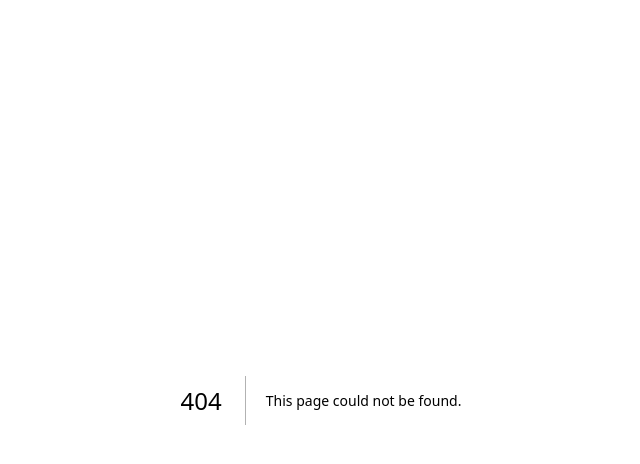
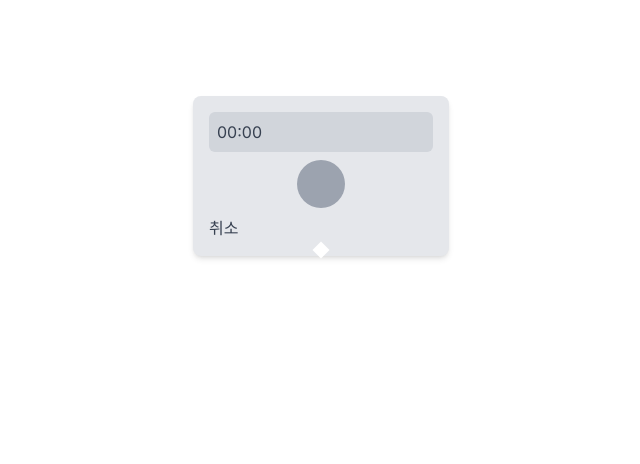
Before and after one commit to gamrom/family_diary_front, a Next.js app: page /recorder in a window 1280 px wide. Before the commit this address had no page. Shown: the top 464 px of the page, without its empty margins (319-959 px from the left). Built offline with nearby package versions, Linux system fonts and the light colour scheme.

Commit message:
stt테스트

```diff
--- /dev/null
+++ b/app/Recorder.js
@@ -0,0 +1,73 @@
+"use client";
+
+// components/Recorder.js
+import React, { useState, useRef } from "react";
+import axios from "axios";
+
+export const Recorder = ({ sttJwt }) => {
+  const [isRecording, setIsRecording] = useState(false);
+  const [audioURL, setAudioURL] = useState("");
+  const [errorMessage, setErrorMessage] = useState("");
+  const mediaRecorder = useRef(null);
+  const audioChunks = useRef([]);
+
+  const startRecording = async () => {
+    try {
+      const stream = await navigator.mediaDevices.getUserMedia({ audio: true });
+      mediaRecorder.current = new MediaRecorder(stream);
+      mediaRecorder.current.ondataavailable = (event) => {
+        audioChunks.current.push(event.data);
+      };
+      mediaRecorder.current.onstop = () => {
+        const audioBlob = new Blob(audioChunks.current, { type: "audio/wav" });
+        const audioUrl = URL.createObjectURL(audioBlob);
+        setAudioURL(audioUrl);
+        audioChunks.current = [];
+      };
+      mediaRecorder.current.start();
+      setIsRecording(true);
+      setErrorMessage("");
+    } catch (error) {
+      console.error("Error accessing media devices:", error);
+      setErrorMessage("Error accessing media devices: " + error.message);
+    }
+  };
+
+  const stopRecording = () => {
+    if (mediaRecorder.current) {
+      mediaRecorder.current.stop();
+      setIsRecording(false);
+
+      axios("https://openapi.vito.ai/v1/transcribe", {
+        method: "POST",
+        headers: {
+          Authorization: `Bearer ${sttJwt}`,
+          Accept: "application/json",
+          "Content-Type": "multipart/form-data",
+        },
+        data: {
+          file: audioChunks.current,
+        },
+      }).then((res) => {
+        console.log(res);
+      });
+    }
+  };
+
+  return (
+    <div>
+      <button onClick={isRecording ? stopRecording : startRecording}>
+        {isRecording ? "Stop Recording" : "Start Recording"}
+      </button>
+      {audioURL && (
+        <div>
+          <audio controls src={audioURL}></audio>
+          <a href={audioURL} download="recording.wav">
+            Download Recording
+          </a>
+        </div>
+      )}
+      {errorMessage && <p style={{ color: "red" }}>{errorMessage}</p>}
+    </div>
+  );
+};
--- a/app/layout.tsx
+++ b/app/layout.tsx
@@ -15,7 +15,7 @@ export default function RootLayout({
   children: React.ReactNode;
 }>) {
   return (
-    <html lang="en">
+    <html lang="ko">
       <body className={inter.className}>{children}</body>
     </html>
   );
--- /dev/null
+++ b/app/page.js
@@ -0,0 +1,28 @@
+import { Recorder } from "./Recorder";
+
+async function getSttJwt() {
+  const res = await fetch("https://openapi.vito.ai/v1/authenticate", {
+    method: "POST",
+    headers: {
+      "Content-Type": "application/x-www-form-urlencoded",
+    },
+    body: `client_id=${process.env.RETURNZERO_CLIENT_ID}&client_secret=${process.env.RETURNZERO_CLIENT_SECRET}`,
+  });
+
+  if (res.ok) {
+    const sttRes = res.json();
+    const { access_token, expire_at } = await sttRes;
+    return access_token;
+  }
+}
+
+export default async function Home() {
+  const sttJwt = await getSttJwt();
+  console.log(sttJwt);
+
+  return (
+    <main className="flex min-h-screen flex-col items-center justify-between p-24">
+      <Recorder sttJwt={sttJwt} />
+    </main>
+  );
+}
--- a/app/Content.js
+++ b/app/recorder/Content.js
@@ -1,4 +1,4 @@
-import "use client";
+"use client";
 import React, { useState, useRef } from "react";
 
 export const Content = () => {
--- a/app/page.tsx
+++ b/app/recorder/page.js
@@ -1,6 +1,6 @@
 import { Content } from "./Content";
 
-export default function Home() {
+export default function RecorderPage() {
   return (
     <main className="flex min-h-screen flex-col items-center justify-between p-24">
       <Content />
--- a/package.json
+++ b/package.json
@@ -10,6 +10,7 @@
   },
   "dependencies": {
     "audio-recorder-polyfill": "^0.4.1",
+    "axios": "^1.7.2",
     "next": "14.2.4",
     "react": "^18",
     "react-dom": "^18"
--- a/tsconfig.json
+++ b/tsconfig.json
@@ -26,7 +26,9 @@
     "**/*.ts",
     "**/*.tsx",
     ".next/types/**/*.ts",
-    "app/Content.js"
+    "app/recorder/Content.js",
+    "app/page.js",
+    "app/Recorder.js"
   ],
   "exclude": ["node_modules"]
 }
```
Also changed, not shown: 1 other file (tests, documents, lock files or other folders).
